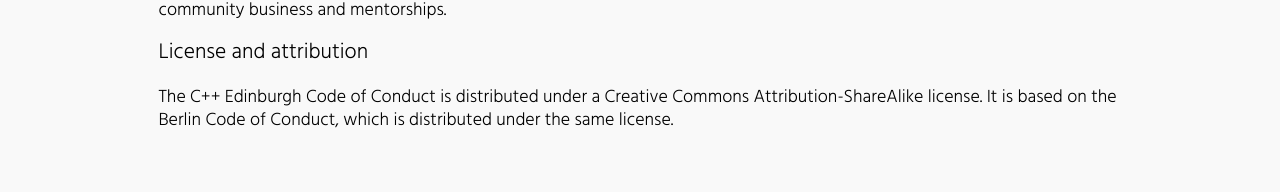
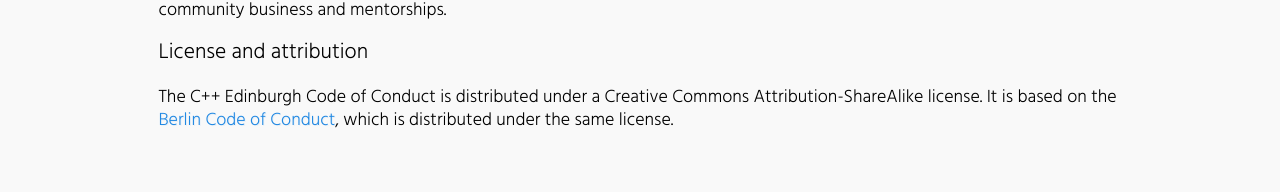
Before and after one commit to sftrabbit/CppEdinburgh, a Jekyll site: the page built from code-of-conduct.html, in a window 1280 px wide. Shown: the part 1565-1757 px from the top of the page. Built offline with Jekyll 4.4.1, drawn with Linux system fonts in a browser that asks for light colours; part of the change alters nothing that is shown.

```diff
--- a/code-of-conduct.html
+++ b/code-of-conduct.html
@@ -50,7 +50,7 @@ layout: default
 
       <h2>License and attribution</h2>
 
-      <p>The C++ Edinburgh Code of Conduct is distributed under a Creative Commons Attribution-ShareAlike license. It is based on the Berlin Code of Conduct, which is distributed under the same license.</p>
+      <p>The C++ Edinburgh Code of Conduct is distributed under a Creative Commons Attribution-ShareAlike license. It is based on the <a href=http://berlincodeofconduct.org/>Berlin Code of Conduct</a>, which is distributed under the same license.</p>
     </div>
   </div>
 </div>
```
